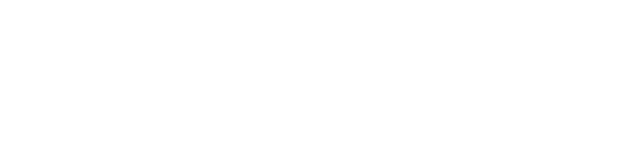
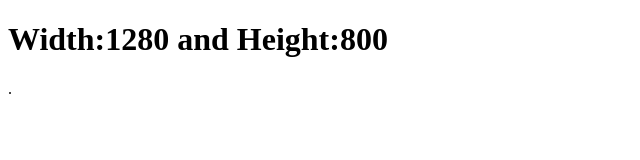
Before and after one commit to acciojob/screen-size-harshjain56, a website: page main.html in a window 1280 px wide. Shown: the whole page, without its empty margins (0-640 px from the left). Drawn offline with Linux system fonts and the light colour scheme.

Commit message:
created a submission

```diff
--- a/main.html
+++ b/main.html
@@ -6,8 +6,13 @@
 	<link rel="stylesheet" href="styles.css">
 </head>
 
-<body>
-	<!-- the entire body must be written by student -->
+<body onload="getSize()" onresize="getSize()">
+<div id="sizeInfo">
+ <div id="sizeInfo">
+      <h1>Width:<span id="width"></span> and Height:<span id=height></span></h1>.
+    </div>
+</div>
+
     <script type="text/javascript" src="./script.js">
 </script>
 
--- a/script.js
+++ b/script.js
@@ -1 +1,15 @@
-//your JS code here. If required.
+let height=document.getElementById("height")
+let width=document.getElementById("width")
+
+
+
+
+function getSize(){
+
+   let screenWidth=window.innerWidth
+   let screenHeight=window.innerHeight
+   height.innerText=`${screenHeight}`
+   width.innerText=`${screenWidth}`
+
+
+}
```
